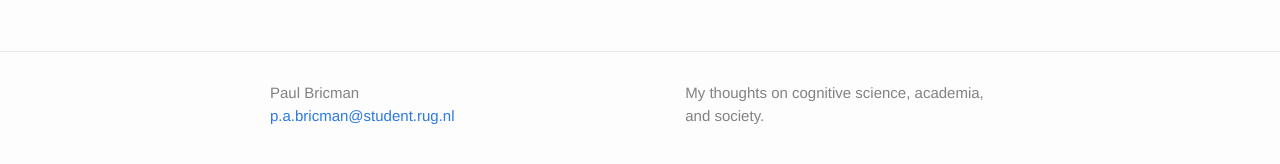
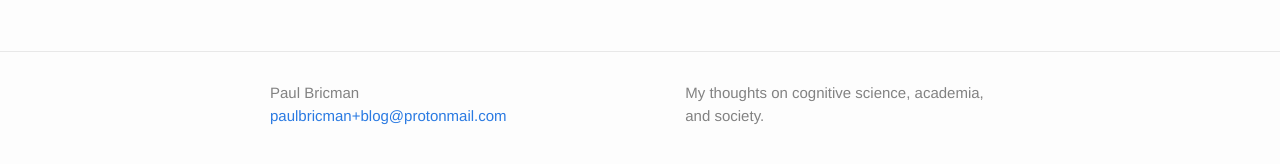
Before and after one commit to paulbricman/paulbricman.github.io, a Jekyll site: the page built from index.html, in a window 1280 px wide. Shown: the part 515-679 px from the top of the page. Built offline with Jekyll 4.4.1, drawn with Linux system fonts in a browser that asks for light colours.

Commit message:
Update contact settings

```diff
--- a/_config.yml
+++ b/_config.yml
@@ -7,11 +7,11 @@
 
 # Site settings
 title: Paul Bricman
-email: p.a.bricman@student.rug.nl
+email: paulbricman+blog@protonmail.com
 description: > # this means to ignore newlines until "baseurl:"
   My thoughts on cognitive science, academia, and society.
 baseurl: "" # the subpath of your site, e.g. /blog
-url: "https://paulbricman.com" # the base hostname & protocol for your site
+url: "https://paubric.github.com" # the base hostname & protocol for your site
 
 # Build settings
 markdown: kramdown
```
